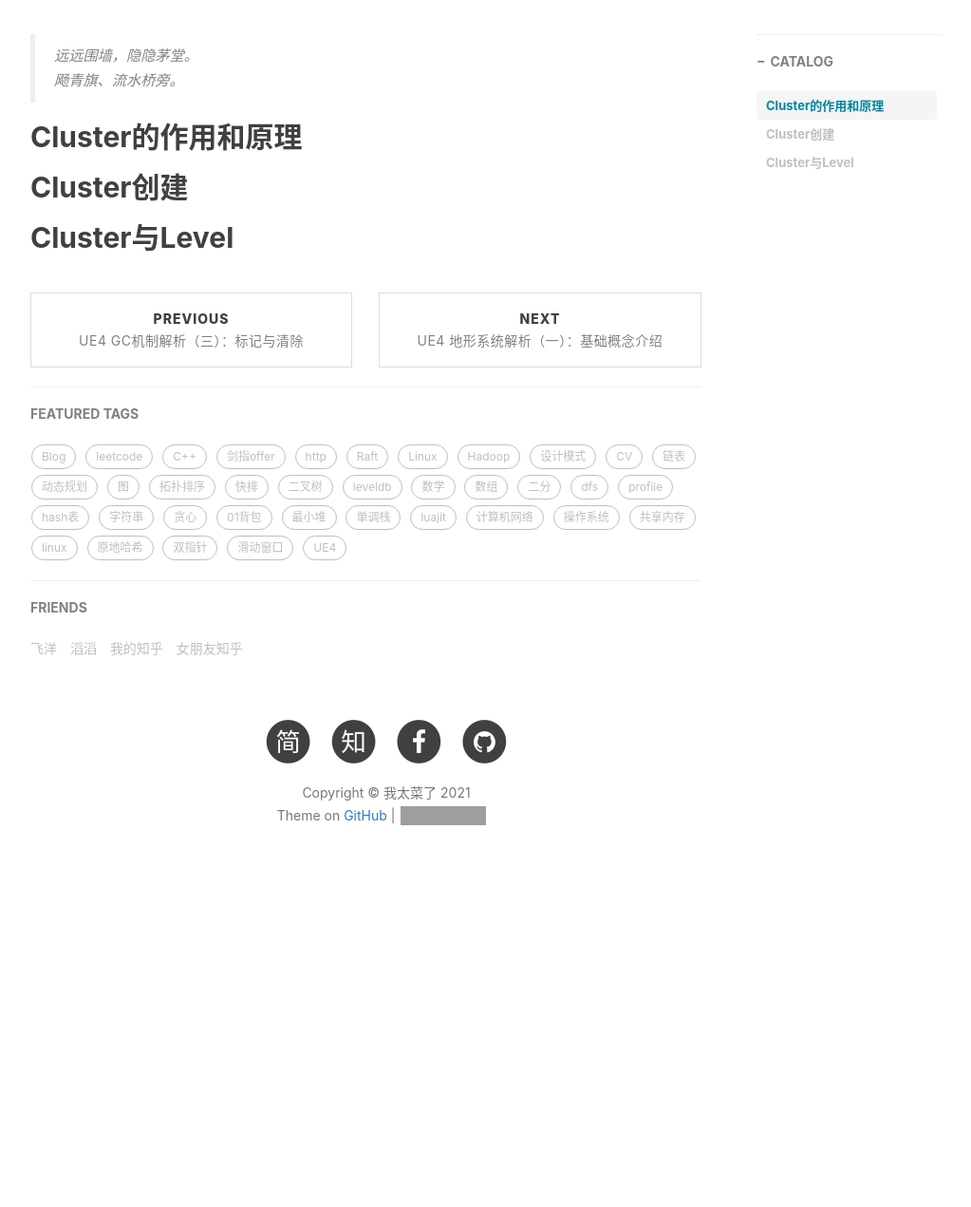
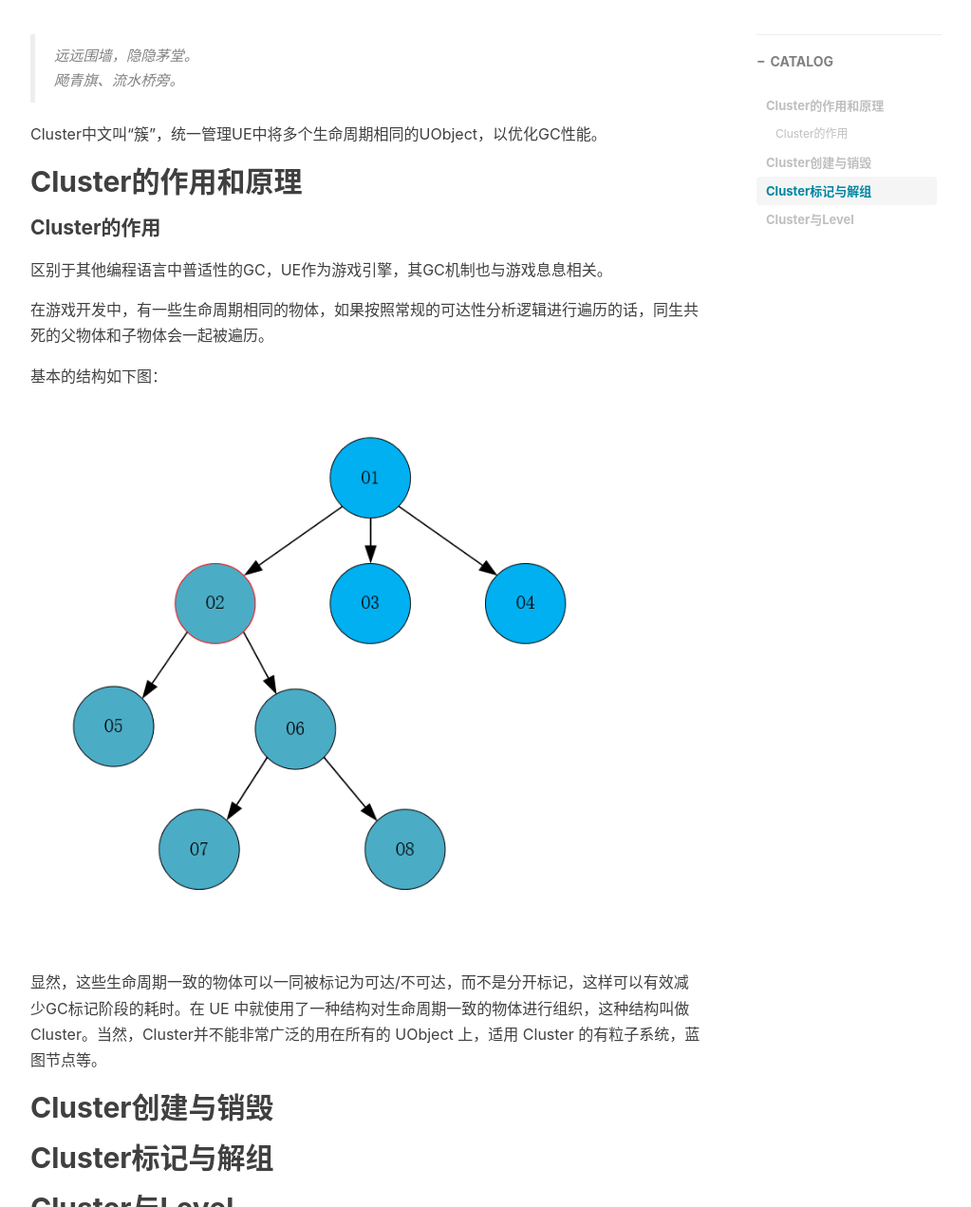
Before and after one commit to bbkgl/bbkgl.github.io, a Jekyll site: the page built from _posts/2021-08-28-UE4 GC机制解析4.md, in a window 1280 px wide and 1400 px high, scrolled down 458 px, cut to the strip 129-1400 px from the top of the window. Shown: the whole strip at 95% size, without its empty margins (233-1256 px from the left). Built offline with Jekyll 4.4.1, drawn with Linux system fonts in a browser that asks for light colours; nearby versions of some CDN libraries; our own code applies the rules of GitHub Pages for plain Markdown files; comment, search, counter and statistics services are not loaded; before the commit the page ends 1550 px from its top, so only the background shows below that; grey boxes are pictures that could not be loaded.

Commit message:
添加cluster示意图和visio

```diff
--- a/_posts/2021-08-28-UE4 GC机制解析4.md
+++ b/_posts/2021-08-28-UE4 GC机制解析4.md
@@ -16,8 +16,28 @@ tags:
 >
 > 飏青旗、流水桥旁。
 
+Cluster中文叫“簇”，统一管理UE中将多个生命周期相同的UObject，以优化GC性能。
+
 ## Cluster的作用和原理
 
-## Cluster创建
+#### Cluster的作用
+
+区别于其他编程语言中普适性的GC，UE作为游戏引擎，其GC机制也与游戏息息相关。
+
+在游戏开发中，有一些生命周期相同的物体，如果按照常规的可达性分析逻辑进行遍历的话，同生共死的父物体和子物体会一起被遍历。
+
+基本的结构如下图：
+
+![1630421649251](/cloud_img/1630421649251.png)
+
+显然，这些生命周期一致的物体可以一同被标记为可达/不可达，而不是分开标记，这样可以有效减少GC标记阶段的耗时。在 UE 中就使用了一种结构对生命周期一致的物体进行组织，这种结构叫做Cluster。当然，Cluster并不能非常广泛的用在所有的 UObject 上，适用 Cluster 的有粒子系统，蓝图节点等。
+
+## Cluster创建与销毁
+
+
+## Cluster标记与解组
+
+
+
 
 ## Cluster与Level
```
Also changed, not shown: _posts/2021-08-29-UE4 地形系统解析0.md (+2 -0 lines), cloud_img/1630421617974.png (added), cloud_img/1630421649251.png (added), 2 other files.
